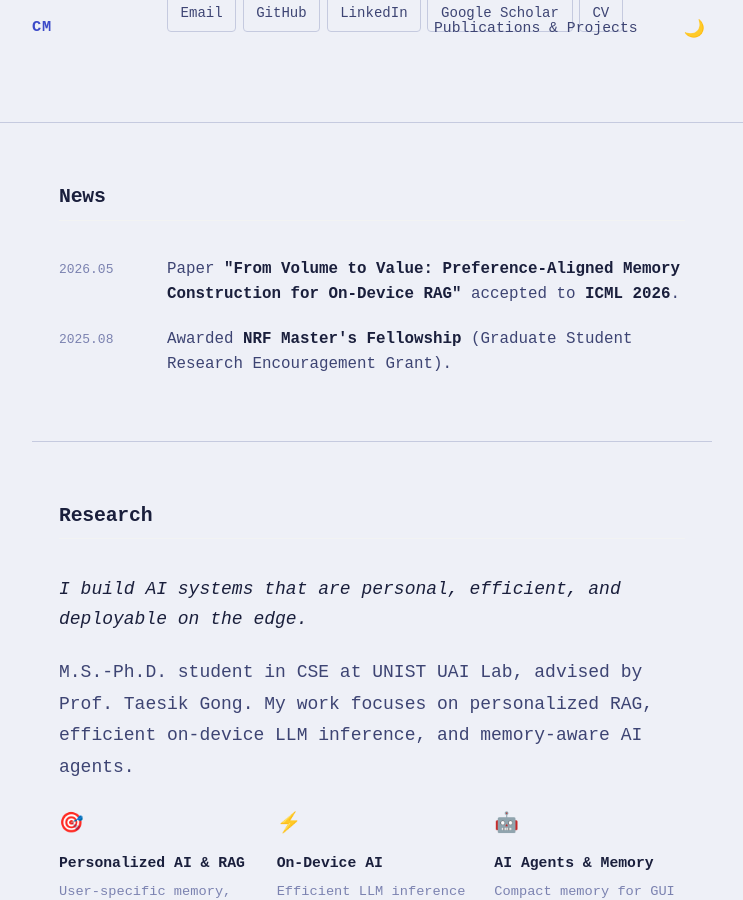
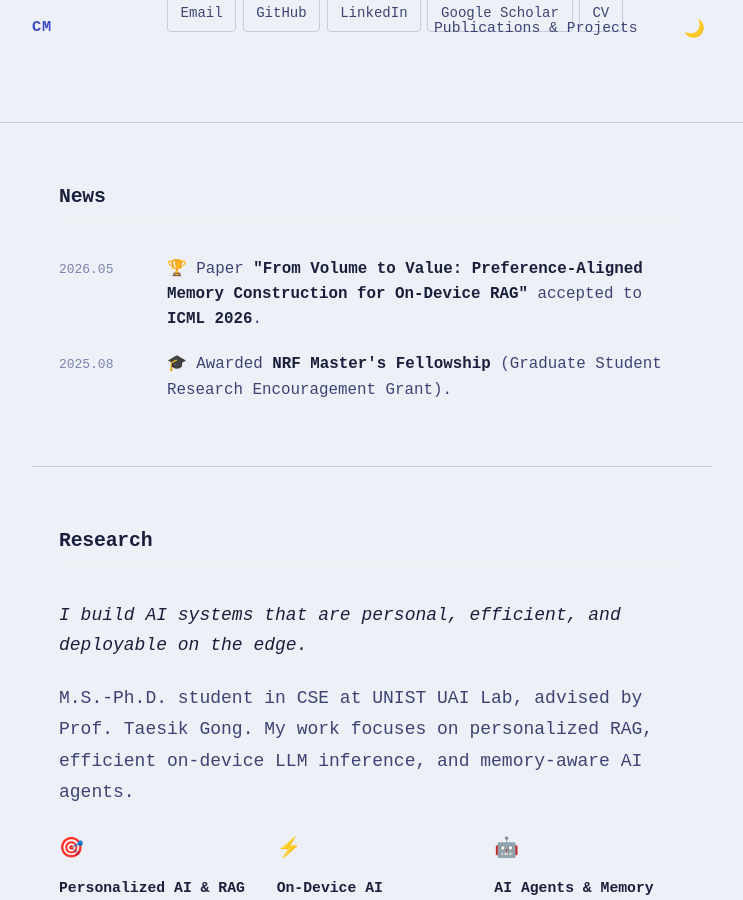
Before and after one commit to CkdalsKong/CkdalsKong.github.io, a Jekyll site: the page built from _pages/about.md, in a window 1280 px wide and 900 px high, scrolled down 501 px. Shown: the whole window, without its empty margins (268-1011 px from the left). Built offline with Jekyll 4.4.1, drawn with Linux system fonts in a browser that asks for light colours; a script bundle is joined from its source files by our own code; library files that are not in the unit come from our copies.

Commit message:
Add emoji icons to news items

```diff
--- a/_pages/about.md
+++ b/_pages/about.md
@@ -37,11 +37,11 @@ redirect_from:
   <div class="news-list">
     <div class="news-item news-item--highlight">
       <span class="news-date">2026.05</span>
-      <span class="news-text">Paper <strong>"From Volume to Value: Preference-Aligned Memory Construction for On-Device RAG"</strong> accepted to <strong>ICML 2026</strong>.</span>
+      <span class="news-text">🏆 Paper <strong>"From Volume to Value: Preference-Aligned Memory Construction for On-Device RAG"</strong> accepted to <strong>ICML 2026</strong>.</span>
     </div>
     <div class="news-item">
       <span class="news-date">2025.08</span>
-      <span class="news-text">Awarded <strong>NRF Master's Fellowship</strong> (Graduate Student Research Encouragement Grant).</span>
+      <span class="news-text">🎓 Awarded <strong>NRF Master's Fellowship</strong> (Graduate Student Research Encouragement Grant).</span>
     </div>
   </div>
 </section>
```
